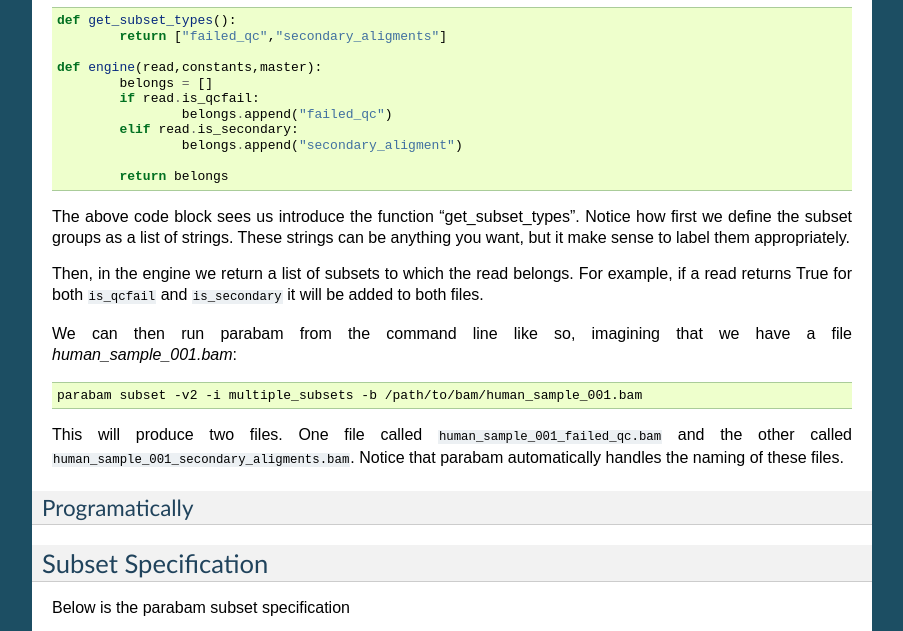
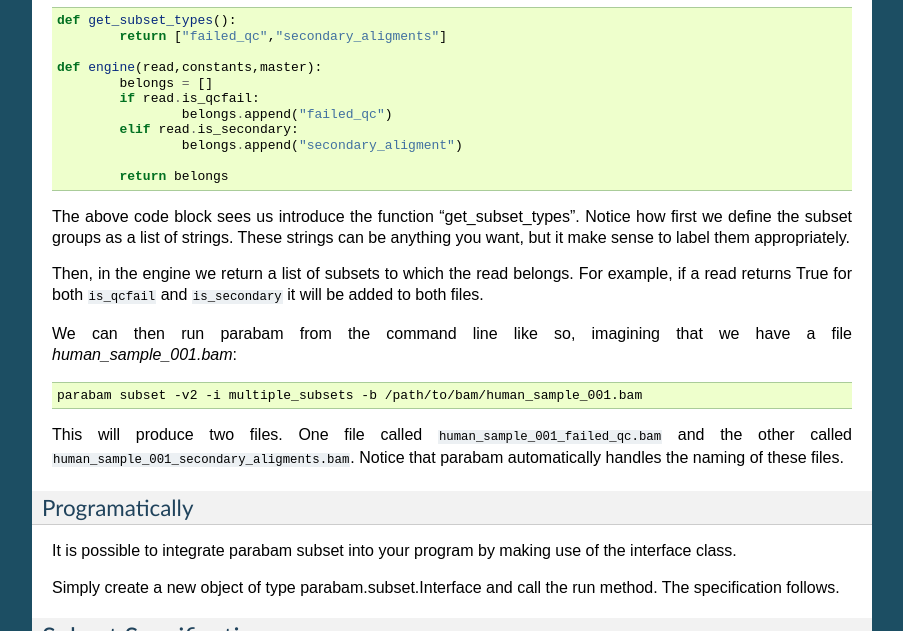
Before and after one commit to jhrf/parabam-docs, a Sphinx documentation site: the page built from source/Subset.rst, in a window 1280 px wide and 900 px high, scrolled down 1632 px, cut to the strip 0-631 px from the top of the window. Shown: the whole strip, without its empty margins (198-1101 px from the left). Built offline with Sphinx 7.4.7, drawn with Linux system fonts in a browser that asks for light colours.

Commit message:
A small change to subset

```diff
--- a/source/Subset.rst
+++ b/source/Subset.rst
@@ -105,6 +105,10 @@ This will produce two files. One file called ``human_sample_001_failed_qc.bam``
 Programatically
 ---------------
 
+It is possible to integrate parabam subset into your program by making use of the interface class.
+
+Simply create a new object of type parabam.subset.Interface and call the run method. The specification follows.
+
 Subset Specification
 ++++++++++++++++++++
 
```
Also changed, not shown: 8 other files.
